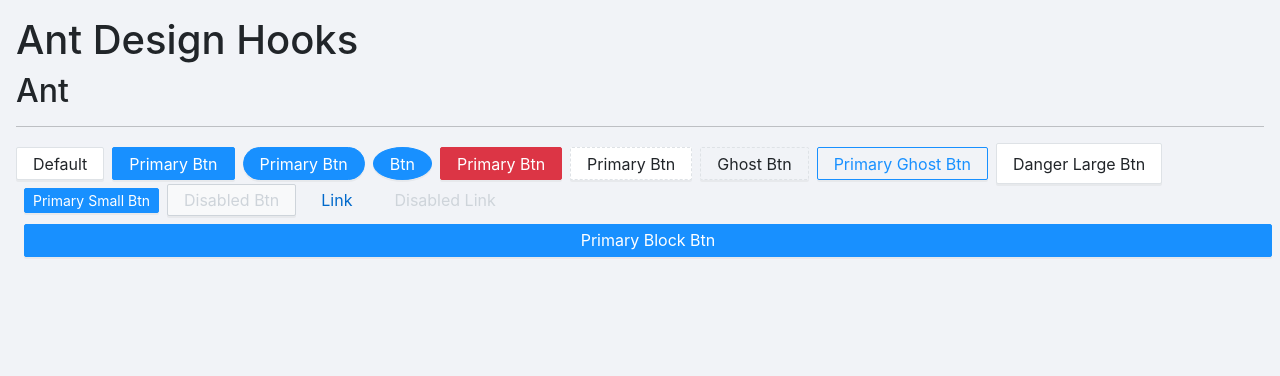
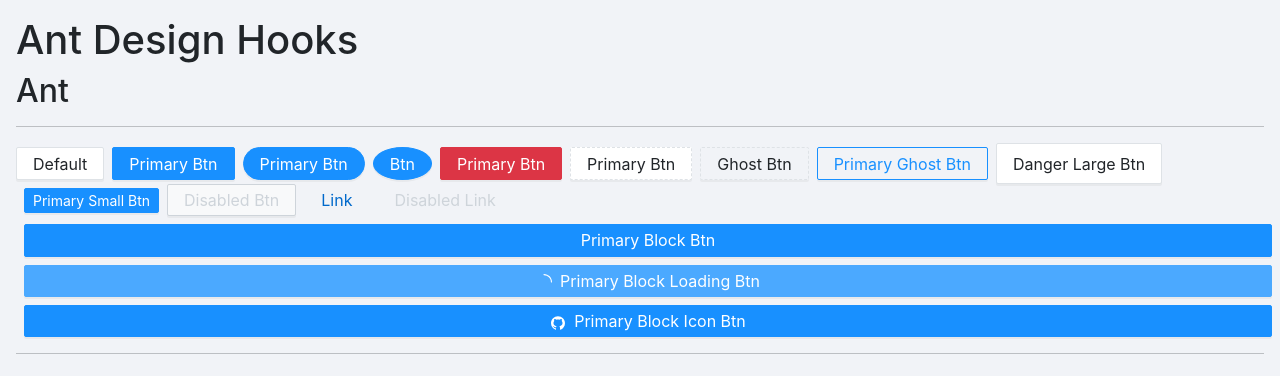
Before and after one commit to M-FE/antd-with-hooks, a React (Create React App) app: page / in a window 1280 px wide. Shown: the top 376 px of the page. Built offline with nearby package versions, Linux system fonts and the light colour scheme.

Commit message:
Import react-icons & add loading prop to button

```diff
--- a/package.json
+++ b/package.json
@@ -10,6 +10,7 @@
     "node-sass": "^4.14.1",
     "react": "^16.13.1",
     "react-dom": "^16.13.1",
+    "react-icons": "^3.10.0",
     "react-scripts": "3.4.1",
     "typescript": "~3.7.2"
   },
--- a/src/App.tsx
+++ b/src/App.tsx
@@ -3,6 +3,7 @@
 import './app.scss';
 import './styles/index.scss';
 import { Shapes } from './components/Button/button';
+import { AiOutlineGithub } from 'react-icons/ai';
 
 const App: FC = () => {
 	return (
@@ -24,6 +25,9 @@
 			<Button className="ml-1" href="" type={Types.LINK} target="_blank">Link</Button>
 			<Button className="ml-1" disabled href="" type={Types.LINK}>Disabled Link</Button>
 			<Button className="ml-1 mt-1" type={Types.PRIMARY} block>Primary Block Btn</Button>
+			<Button className="ml-1 mt-1" type={Types.PRIMARY} block loading>Primary Block Loading Btn</Button>
+			<Button className="ml-1 mt-1" type={Types.PRIMARY} block icon={<AiOutlineGithub className="123" />}>Primary Block Icon Btn</Button>
+			<hr />
 		</div>
 	);
 };
--- /dev/null
+++ b/src/components/Alert/alert.tsx
@@ -0,0 +1,5 @@
+import React, { FC } from 'react';
+
+const Alert = () => {}
+
+export default Alert;
--- /dev/null
+++ b/src/components/Alert/index.tsx
@@ -0,0 +1 @@
+export { default } from './alert';
--- a/src/components/Button/button.tsx
+++ b/src/components/Button/button.tsx
@@ -8,7 +8,8 @@
 	useMemo
 } from 'react';
 import classNames from 'classnames';
-import { prefixCls } from '../_utils/prefix';
+import { AiOutlineLoading } from 'react-icons/ai';
+import { cloneElement } from '../_utils/react-node';
 
 export enum Types {
 	DEFAULT = 'default',
@@ -42,6 +43,8 @@
 	ghost: boolean;
 	danger: boolean;
 	block: boolean;
+	icon: ReactNode;
+	loading: boolean;
 	href: string;
 	className: string;
 	disabled: boolean;
@@ -76,23 +79,40 @@
 		className,
 		shape,
 		htmlType,
+		loading,
+		icon,
 		disabled,
 		onClick,
 		...nativeProps
 	} = props;
 
-	const prefix = prefixCls('btn');
 	const classes = useMemo(() => {
-		return classNames(prefix, className, {
-			[`${prefix}-${type}`]: type,
-			[`${prefix}-${size}`]: size,
-			[`${prefix}-${shape}`]: shape,
-			[`${prefix}-danger`]: danger,
-			[`${prefix}-ghost`]: ghost,
-			[`${prefix}-block`]: block,
-			'is-disabled': disabled
+		return classNames('ant-btn', className, {
+			[`ant-btn-${type}`]: type,
+			[`ant-btn-${size}`]: size,
+			[`ant-btn-${shape}`]: shape,
+			'ant-btn-danger': danger,
+			'ant-btn-ghost': ghost,
+			'ant-btn-block': block,
+			'ant-btn-only-icon': icon && !children,
+			'is-disabled': disabled,
+			'ant-btn-loading': loading
 		})
-	}, [className, type, size, shape, danger, ghost, block, disabled, prefix]);
+	}, [className, type, size, shape, danger, ghost, block, disabled, icon]);
+
+	const iconNode = useMemo(() => {
+		if (!icon && !loading) {
+			return null;
+		}
+
+		return (
+			<span className="ant-btn-icon">
+				{
+					loading ? <AiOutlineLoading className="ant-btn-icon-loading" /> : icon
+				}
+			</span>
+		);
+	}, [icon, loading]);
 
 	const handleClick = useCallback(
 		(event: React.MouseEvent<HTMLElement, MouseEvent>) => {
@@ -114,6 +134,7 @@
 				onClick={handleClick}
 				{...nativeProps}
 			>
+				{iconNode}
 				{children}
 			</a>
 		);
@@ -127,6 +148,7 @@
 			onClick={handleClick}
 			{...nativeProps}
 		>
+			{iconNode}
 			{children}
 		</button>
 	);
--- a/src/components/Button/style.scss
+++ b/src/components/Button/style.scss
@@ -84,3 +84,24 @@
 .ant-btn-small {
 	@include buttonSize($btn-sm-font-size, $btn-sm-line-height, $btn-sm-padding-v, $btn-sm-padding-h);
 }
+
+.ant-btn-icon {
+	margin-top: -3px;
+	margin-right: $btn-icon-spacing;
+}
+
+@keyframes loadingCircle {
+	100% {
+		transform: rotate(360deg);
+	}
+}
+
+.ant-btn-icon-loading {
+	animation: loadingCircle 1s infinite linear;
+}
+
+.ant-only-icon {
+	.ant-btn-icon {
+		margin-right: 0;
+	}
+}
--- a/src/components/_utils/prefix.ts
+++ /dev/null
@@ -1,5 +0,0 @@
-const PREFIX = 'ant';
-
-export const prefixCls = (str: string): string => {
-    return [PREFIX, str].filter(Boolean).join('-');
-}
--- /dev/null
+++ b/src/components/_utils/react-node.ts
@@ -0,0 +1,25 @@
+import * as React from 'react';
+
+export const { isValidElement } = React;
+
+export function replaceElement(
+	element: React.ReactNode,
+	replacement: React.ReactNode,
+	props: any
+): React.ReactNode {
+	if (!isValidElement(element)) {
+		return replacement;
+	}
+
+	return React.cloneElement(
+		element,
+		typeof props === 'function' ? props() : props
+	);
+}
+
+export function cloneElement(
+	element: React.ReactNode,
+	props?: any
+): React.ReactElement {
+	return replaceElement(element, element, props) as React.ReactElement;
+}
--- a/src/styles/_mixins.scss
+++ b/src/styles/_mixins.scss
@@ -11,11 +11,16 @@
 	border: 1px solid $border-color;
 
 	&:hover,
-	&:focus {
+	&:focus,
+	&.ant-btn-loading {
 		outline: 0;
 		color: $color-hover;
 		background-color: $bg-hover;
 		border-color: $border-color-hover;
+	}
+
+	&.ant-btn-loading {
+		pointer-events: none;
 	}
 }
 
--- a/src/styles/_variable.scss
+++ b/src/styles/_variable.scss
@@ -202,6 +202,7 @@
 $btn-hover-color: $primary !default;
 $btn-hover-border-color: $primary !default;
 $btn-radius: $border-radius-xs !default;
+$btn-icon-spacing: .5rem !default;
 
 // type
 $btn-primary-color: $white !default;
--- a/src/styles/index.scss
+++ b/src/styles/index.scss
@@ -7,8 +7,10 @@
 /* function */
 @import './functions';
 
-/* 样式初始化 */
 @import './normalize';
 
 /* Button */
 @import '../components/Button/style';
+
+/* Alert */
+@import '../components/Alert/style';
```
Also changed, not shown: src/components/Alert/style.scss (added), 2 other files (tests, documents, lock files or other folders).
